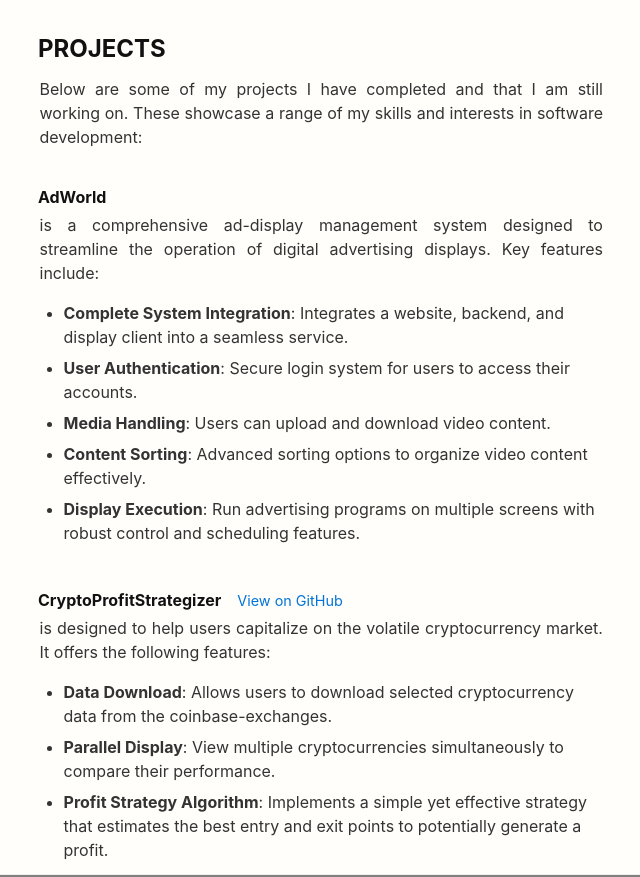
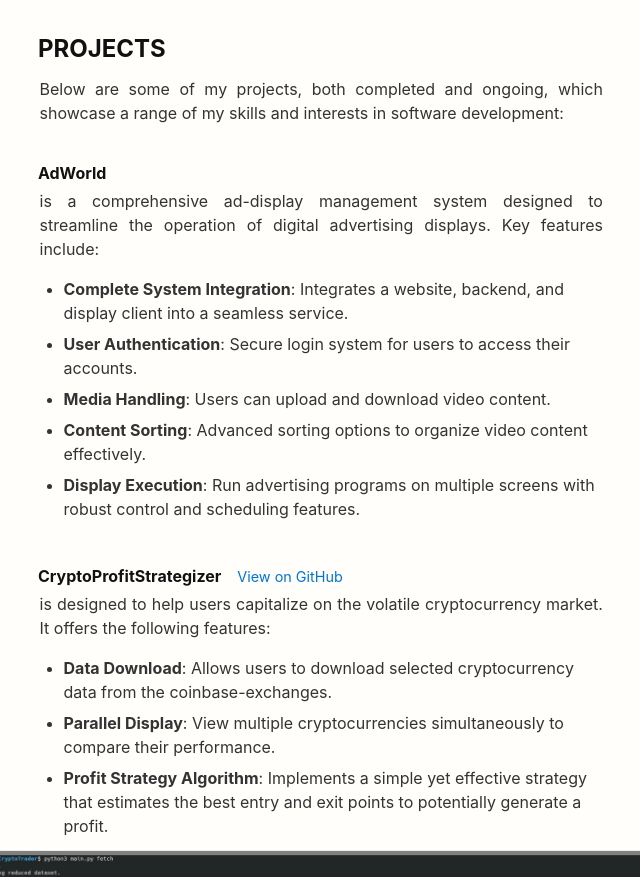
Before and after one commit to schanensebastien/schanen.github.io, a plain HTML site: page index.html in a window 1280 px wide. Shown: the part 1023-1900 px from the top of the page, without its empty margins (481-1121 px from the left). Drawn offline with nearby package versions, Linux system fonts and the light colour scheme.

Commit message:
Add files via upload

```diff
--- a/index.html
+++ b/index.html
@@ -97,8 +97,10 @@
                 My professional goal is to create impactful software solutions that enhance people's lives through technology. I aim to continually develop my coding skills, build innovative projects from scratch, and complete meaningful work.<br/>Check out my projects to see what I have been up to, and feel free to get in touch if you’re interested in discussing technology, potential collaborations, or just sharing ideas!
             </p>
 
+
             <h2>PROJECTS</h2>
-            <p>Below are some of my projects I have completed and that I am still working on. These showcase a range of my skills and interests in software development:</p>
+            <p>Below are some of my projects, both completed and ongoing, which showcase a range of my skills and interests in software development:</p>
+
 
 
             <div class="project-title">
```
